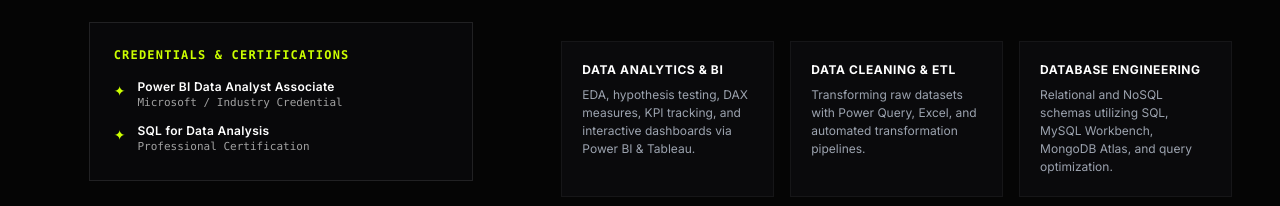
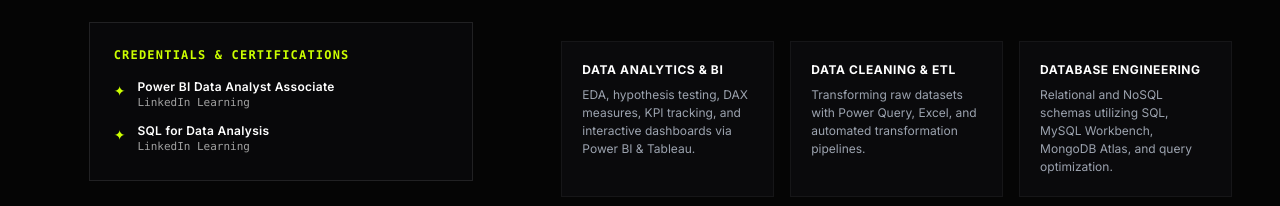
Before and after one commit to jyotimishra3113-jpg/Portfolio, a React (Vite) app: page / in a window 1280 px wide. Shown: the part 1696-1902 px from the top of the page. Built offline with nearby package versions, Linux system fonts and the light colour scheme; a web font is replaced by a local one.

Commit message:
Update certification issuer to LinkedIn Learning

```diff
--- a/src/data/portfolioData.js
+++ b/src/data/portfolioData.js
@@ -94,11 +94,11 @@ export const aboutData = {
   certifications: [
     {
       name: "Power BI Data Analyst Associate",
-      issuer: "Microsoft / Industry Credential",
+      issuer: "LinkedIn Learning",
     },
     {
       name: "SQL for Data Analysis",
-      issuer: "Professional Certification",
+      issuer: "LinkedIn Learning",
     },
   ],
 }
```
